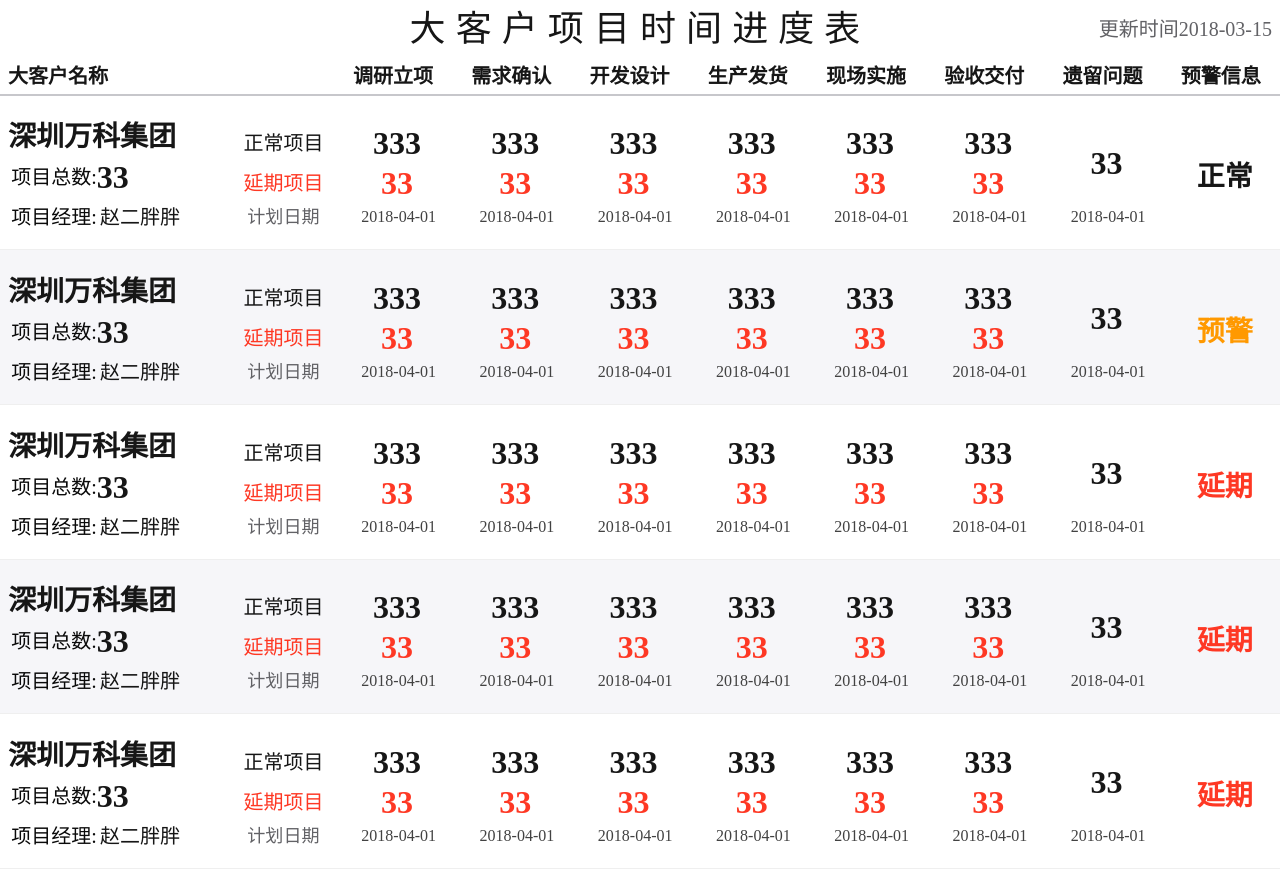
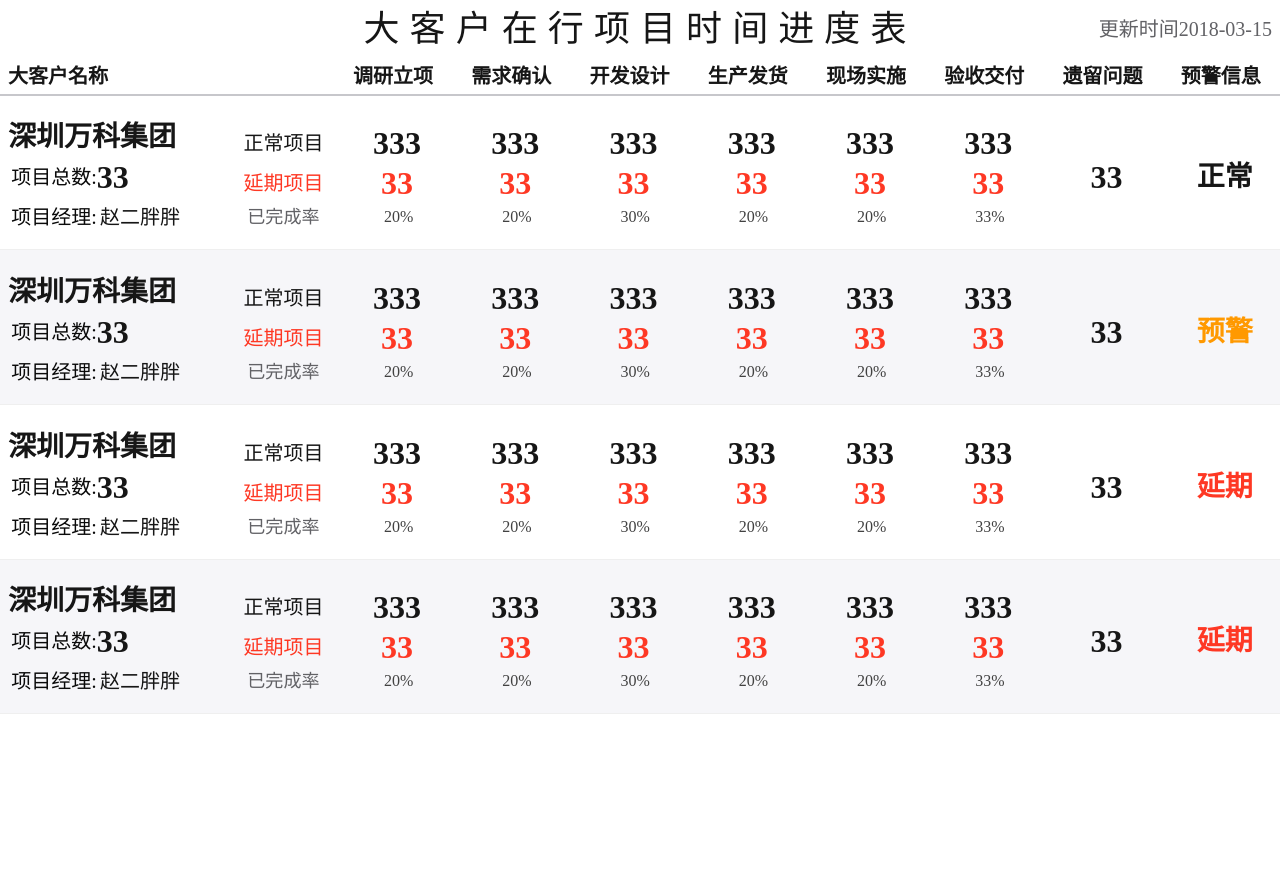
Before and after one commit to EragonBubble/vip-project-board, a plain HTML site: page index.html in a window 1280 px wide. After the commit the page ends 800 px from the top, so only its background shows below. Drawn offline with Linux system fonts and the light colour scheme; a web font is replaced by a local one.

Commit message:
update view

```diff
--- a/index.html
+++ b/index.html
@@ -10,7 +10,7 @@
 		<div class="ui-panel">
 			<div class="ui-panel-header">
 				<span class="update-time">更新时间2018-03-15</span>
-				大客户项目时间进度表
+				大客户在行项目时间进度表
 			</div>
 			<div class="ui-panel-body">
 				<table class="ui-table" cellspacing="0" cellpadding="0">
@@ -59,7 +59,7 @@
 										<span class="fz-min ui-level-delay">延期项目</span>
 									</div>
 									<div class="ui-td-item">
-										<span class="fz-small">计划日期</span>
+										<span class="fz-small">已完成率</span>
 									</div>
 								</div>
 							</td>
@@ -77,7 +77,7 @@
 									</div>
 									<div class="ui-td-item">
 										<div class="ui-td-summary">
-											<span class="fz-mini">2018-04-01</span>
+											<span class="fz-mini">20%</span>
 										</div>
 									</div>
 								</div>
@@ -96,7 +96,7 @@
 									</div>
 									<div class="ui-td-item">
 										<div class="ui-td-summary">
-											<span class="fz-mini">2018-04-01</span>
+											<span class="fz-mini">20%</span>
 										</div>
 									</div>
 								</div>
@@ -115,7 +115,7 @@
 									</div>
 									<div class="ui-td-item">
 										<div class="ui-td-summary">
-											<span class="fz-mini">2018-04-01</span>
+											<span class="fz-mini">30%</span>
 										</div>
 									</div>
 								</div>
@@ -134,7 +134,7 @@
 									</div>
 									<div class="ui-td-item">
 										<div class="ui-td-summary">
-											<span class="fz-mini">2018-04-01</span>
+											<span class="fz-mini">20%</span>
 										</div>
 									</div>
 								</div>
@@ -153,7 +153,7 @@
 									</div>
 									<div class="ui-td-item">
 										<div class="ui-td-summary">
-											<span class="fz-mini">2018-04-01</span>
+											<span class="fz-mini">20%</span>
 										</div>
 									</div>
 								</div>
@@ -172,7 +172,7 @@
 									</div>
 									<div class="ui-td-item">
 										<div class="ui-td-summary">
-											<span class="fz-mini">2018-04-01</span>
+											<span class="fz-mini">33%</span>
 										</div>
 									</div>
 								</div>
@@ -182,11 +182,11 @@
 									<div class="ui-td-item">
 										<span class="fz-max fz-max-extra-lh">33</span>
 									</div>
-									<div class="ui-td-item">
+									<!--<div class="ui-td-item">
 										<div class="ui-td-summary">
 											<span class="fz-mini">2018-04-01</span>
 										</div>
-									</div>
+									</div>-->
 								</div>
 							</td>
 							<td>
@@ -228,7 +228,7 @@
 										<span class="fz-min ui-level-delay">延期项目</span>
 									</div>
 									<div class="ui-td-item">
-										<span class="fz-small">计划日期</span>
+										<span class="fz-small">已完成率</span>
 									</div>
 								</div>
 							</td>
@@ -246,7 +246,7 @@
 									</div>
 									<div class="ui-td-item">
 										<div class="ui-td-summary">
-											<span class="fz-mini">2018-04-01</span>
+											<span class="fz-mini">20%</span>
 										</div>
 									</div>
 								</div>
@@ -265,7 +265,7 @@
 									</div>
 									<div class="ui-td-item">
 										<div class="ui-td-summary">
-											<span class="fz-mini">2018-04-01</span>
+											<span class="fz-mini">20%</span>
 										</div>
 									</div>
 								</div>
@@ -284,7 +284,7 @@
 									</div>
 									<div class="ui-td-item">
 										<div class="ui-td-summary">
-											<span class="fz-mini">2018-04-01</span>
+											<span class="fz-mini">30%</span>
 										</div>
 									</div>
 								</div>
@@ -303,7 +303,7 @@
 									</div>
 									<div class="ui-td-item">
 										<div class="ui-td-summary">
-											<span class="fz-mini">2018-04-01</span>
+											<span class="fz-mini">20%</span>
 										</div>
 									</div>
 								</div>
@@ -322,7 +322,7 @@
 									</div>
 									<div class="ui-td-item">
 										<div class="ui-td-summary">
-											<span class="fz-mini">2018-04-01</span>
+											<span class="fz-mini">20%</span>
 										</div>
 									</div>
 								</div>
@@ -341,7 +341,7 @@
 									</div>
 									<div class="ui-td-item">
 										<div class="ui-td-summary">
-											<span class="fz-mini">2018-04-01</span>
+											<span class="fz-mini">33%</span>
 										</div>
 									</div>
 								</div>
@@ -351,11 +351,11 @@
 									<div class="ui-td-item">
 										<span class="fz-max fz-max-extra-lh">33</span>
 									</div>
-									<div class="ui-td-item">
+									<!--<div class="ui-td-item">
 										<div class="ui-td-summary">
 											<span class="fz-mini">2018-04-01</span>
 										</div>
-									</div>
+									</div>-->
 								</div>
 							</td>
 							<td>
@@ -397,7 +397,7 @@
 										<span class="fz-min ui-level-delay">延期项目</span>
 									</div>
 									<div class="ui-td-item">
-										<span class="fz-small">计划日期</span>
+										<span class="fz-small">已完成率</span>
 									</div>
 								</div>
 							</td>
@@ -415,7 +415,7 @@
 									</div>
 									<div class="ui-td-item">
 										<div class="ui-td-summary">
-											<span class="fz-mini">2018-04-01</span>
+											<span class="fz-mini">20%</span>
 										</div>
 									</div>
 								</div>
@@ -434,7 +434,7 @@
 									</div>
 									<div class="ui-td-item">
 										<div class="ui-td-summary">
-											<span class="fz-mini">2018-04-01</span>
+											<span class="fz-mini">20%</span>
 										</div>
 									</div>
 								</div>
@@ -453,7 +453,7 @@
 									</div>
 									<div class="ui-td-item">
 										<div class="ui-td-summary">
-											<span class="fz-mini">2018-04-01</span>
+											<span class="fz-mini">30%</span>
 										</div>
 									</div>
 								</div>
@@ -472,7 +472,7 @@
 									</div>
 									<div class="ui-td-item">
 										<div class="ui-td-summary">
-											<span class="fz-mini">2018-04-01</span>
+											<span class="fz-mini">20%</span>
 										</div>
 									</div>
 								</div>
@@ -491,7 +491,7 @@
 									</div>
 									<div class="ui-td-item">
 										<div class="ui-td-summary">
-											<span class="fz-mini">2018-04-01</span>
+											<span class="fz-mini">20%</span>
 										</div>
 									</div>
 								</div>
@@ -510,7 +510,7 @@
 									</div>
 									<div class="ui-td-item">
 										<div class="ui-td-summary">
-											<span class="fz-mini">2018-04-01</span>
+											<span class="fz-mini">33%</span>
 										</div>
 									</div>
 								</div>
@@ -520,11 +520,11 @@
 									<div class="ui-td-item">
 										<span class="fz-max fz-max-extra-lh">33</span>
 									</div>
-									<div class="ui-td-item">
+									<!--<div class="ui-td-item">
 										<div class="ui-td-summary">
 											<span class="fz-mini">2018-04-01</span>
 										</div>
-									</div>
+									</div>-->
 								</div>
 							</td>
 							<td>
@@ -566,7 +566,7 @@
 										<span class="fz-min ui-level-delay">延期项目</span>
 									</div>
 									<div class="ui-td-item">
-										<span class="fz-small">计划日期</span>
+										<span class="fz-small">已完成率</span>
 									</div>
 								</div>
 							</td>
@@ -584,7 +584,7 @@
 									</div>
 									<div class="ui-td-item">
 										<div class="ui-td-summary">
-											<span class="fz-mini">2018-04-01</span>
+											<span class="fz-mini">20%</span>
 										</div>
 									</div>
 								</div>
@@ -603,7 +603,7 @@
 									</div>
 									<div class="ui-td-item">
 										<div class="ui-td-summary">
-											<span class="fz-mini">2018-04-01</span>
+											<span class="fz-mini">20%</span>
 										</div>
 									</div>
 								</div>
@@ -622,7 +622,7 @@
 									</div>
 									<div class="ui-td-item">
 										<div class="ui-td-summary">
-											<span class="fz-mini">2018-04-01</span>
+											<span class="fz-mini">30%</span>
 										</div>
 									</div>
 								</div>
@@ -641,7 +641,7 @@
 									</div>
 									<div class="ui-td-item">
 										<div class="ui-td-summary">
-											<span class="fz-mini">2018-04-01</span>
+											<span class="fz-mini">20%</span>
 										</div>
 									</div>
 								</div>
@@ -660,7 +660,7 @@
 									</div>
 									<div class="ui-td-item">
 										<div class="ui-td-summary">
-											<span class="fz-mini">2018-04-01</span>
+											<span class="fz-mini">20%</span>
 										</div>
 									</div>
 								</div>
@@ -679,7 +679,7 @@
 									</div>
 									<div class="ui-td-item">
 										<div class="ui-td-summary">
-											<span class="fz-mini">2018-04-01</span>
+											<span class="fz-mini">33%</span>
 										</div>
 									</div>
 								</div>
@@ -689,11 +689,11 @@
 									<div class="ui-td-item">
 										<span class="fz-max fz-max-extra-lh">33</span>
 									</div>
-									<div class="ui-td-item">
+									<!--<div class="ui-td-item">
 										<div class="ui-td-summary">
 											<span class="fz-mini">2018-04-01</span>
 										</div>
-									</div>
+									</div>-->
 								</div>
 							</td>
 							<td>
@@ -705,175 +705,6 @@
 							</td>
 						</tr>
 						<!-- 4tr, end -->
-						<!-- 5tr, start -->
-						<tr class="h-80">
-							<td>
-								<div class="ui-td-wrap ai-left">
-									<div class="ui-td-item">
-										<span class="fz-middle">深圳万科集团</span>
-									</div>
-									<div class="ui-td-item">
-										<div class="ui-td-summary">
-											<span class="fz-min">项目总数:</span>
-											<span class="fz-max">33</span>
-										</div>
-									</div>
-									<div class="ui-td-item">
-										<div class="ui-td-summary">
-											<span class="fz-min">项目经理:</span>
-											<span class="fz-min fz-min-middle-color">赵二胖胖</span>
-										</div>
-									</div>
-								</div>
-							</td>
-							<td>
-								<div class="ui-td-wrap">
-									<div class="ui-td-item">
-										<span class="fz-min ui-level-normal">正常项目</span>
-									</div>
-									<div class="ui-td-item">
-										<span class="fz-min ui-level-delay">延期项目</span>
-									</div>
-									<div class="ui-td-item">
-										<span class="fz-small">计划日期</span>
-									</div>
-								</div>
-							</td>
-							<td>
-								<div class="ui-td-wrap">
-									<div class="ui-td-item">
-										<div class="ui-td-summary">
-											<span class="fz-max">333</span>
-										</div>
-									</div>
-									<div class="ui-td-item">
-										<div class="ui-td-summary">
-											<span class="fz-max ui-level-delay">33</span>
-										</div>
-									</div>
-									<div class="ui-td-item">
-										<div class="ui-td-summary">
-											<span class="fz-mini">2018-04-01</span>
-										</div>
-									</div>
-								</div>
-							</td>
-							<td>
-								<div class="ui-td-wrap">
-									<div class="ui-td-item">
-										<div class="ui-td-summary">
-											<span class="fz-max">333</span>
-										</div>
-									</div>
-									<div class="ui-td-item">
-										<div class="ui-td-summary">
-											<span class="fz-max ui-level-delay">33</span>
-										</div>
-									</div>
-									<div class="ui-td-item">
-										<div class="ui-td-summary">
-											<span class="fz-mini">2018-04-01</span>
-										</div>
-									</div>
-								</div>
-							</td>
-							<td>
-								<div class="ui-td-wrap">
-									<div class="ui-td-item">
-										<div class="ui-td-summary">
-											<span class="fz-max">333</span>
-										</div>
-									</div>
-									<div class="ui-td-item">
-										<div class="ui-td-summary">
-											<span class="fz-max ui-level-delay">33</span>
-										</div>
-									</div>
-									<div class="ui-td-item">
-										<div class="ui-td-summary">
-											<span class="fz-mini">2018-04-01</span>
-										</div>
-									</div>
-								</div>
-							</td>
-							<td>
-								<div class="ui-td-wrap">
-									<div class="ui-td-item">
-										<div class="ui-td-summary">
-											<span class="fz-max">333</span>
-										</div>
-									</div>
-									<div class="ui-td-item">
-										<div class="ui-td-summary">
-											<span class="fz-max ui-level-delay">33</span>
-										</div>
-									</div>
-									<div class="ui-td-item">
-										<div class="ui-td-summary">
-											<span class="fz-mini">2018-04-01</span>
-										</div>
-									</div>
-								</div>
-							</td>
-							<td>
-								<div class="ui-td-wrap">
-									<div class="ui-td-item">
-										<div class="ui-td-summary">
-											<span class="fz-max">333</span>
-										</div>
-									</div>
-									<div class="ui-td-item">
-										<div class="ui-td-summary">
-											<span class="fz-max ui-level-delay">33</span>
-										</div>
-									</div>
-									<div class="ui-td-item">
-										<div class="ui-td-summary">
-											<span class="fz-mini">2018-04-01</span>
-										</div>
-									</div>
-								</div>
-							</td>
-							<td>
-								<div class="ui-td-wrap">
-									<div class="ui-td-item">
-										<div class="ui-td-summary">
-											<span class="fz-max">333</span>
-										</div>
-									</div>
-									<div class="ui-td-item">
-										<div class="ui-td-summary">
-											<span class="fz-max ui-level-delay">33</span>
-										</div>
-									</div>
-									<div class="ui-td-item">
-										<div class="ui-td-summary">
-											<span class="fz-mini">2018-04-01</span>
-										</div>
-									</div>
-								</div>
-							</td>
-							<td>
-								<div class="ui-td-wrap">
-									<div class="ui-td-item">
-										<span class="fz-max fz-max-extra-lh">33</span>
-									</div>
-									<div class="ui-td-item">
-										<div class="ui-td-summary">
-											<span class="fz-mini">2018-04-01</span>
-										</div>
-									</div>
-								</div>
-							</td>
-							<td>
-								<div class="ui-td-wrap ai-center">
-									<div class="ui-td-item">
-										<span class="fz-middle ui-level-delay">延期</span>
-									</div>
-								</div>
-							</td>
-						</tr>
-						<!-- 5tr, end -->
 					</tbody>
 				</table>
 			</div>
```
Also changed, not shown: 1 other file.
